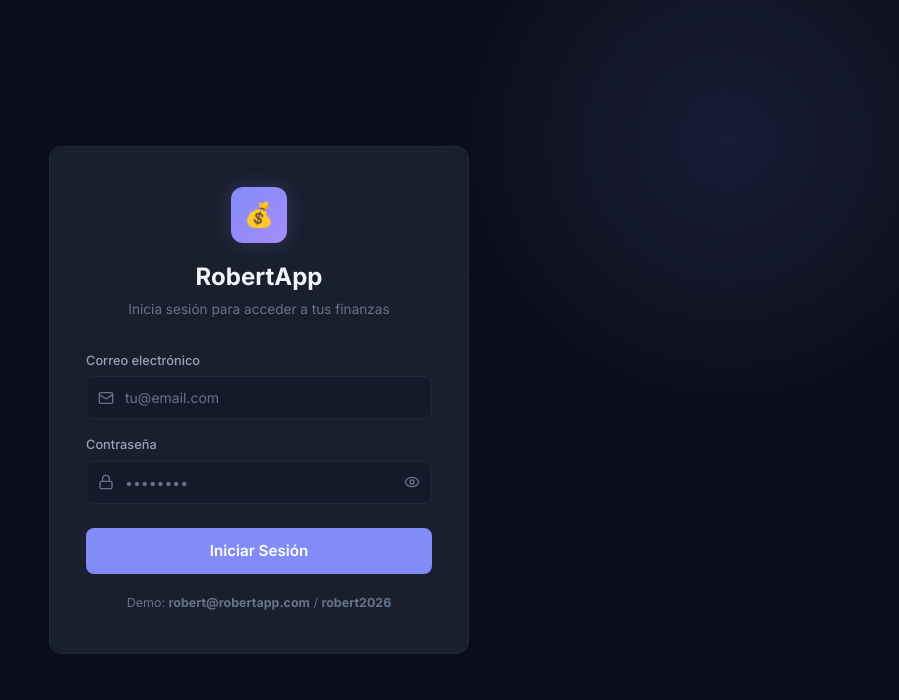
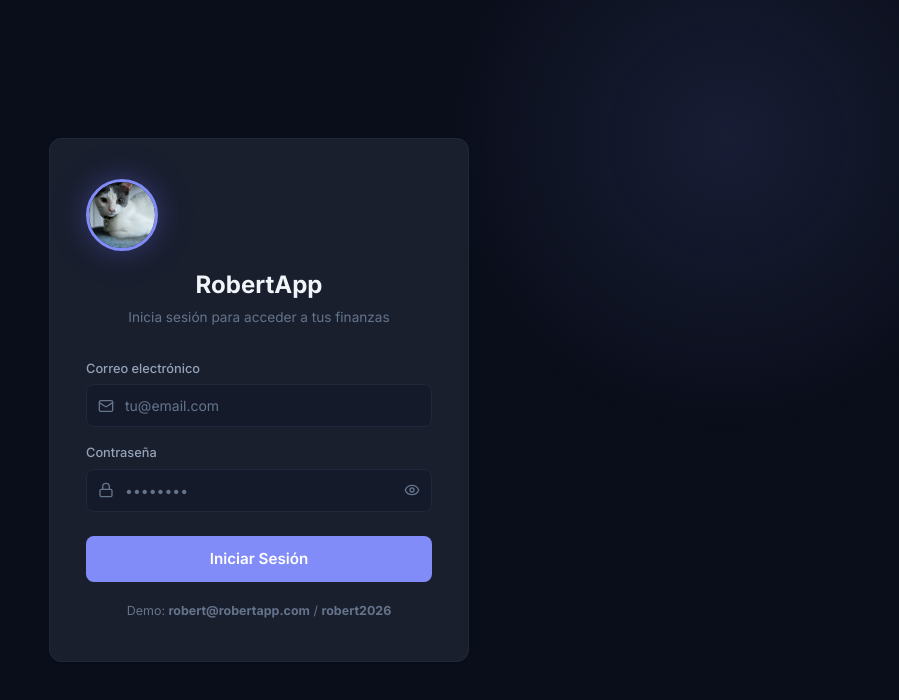
Before and after one commit to robertfenyiner/RobertApp, a React (Vite) app in the folder frontend/: page /login in a window 1280 px wide. Shown: the top 700 px of the page, without its empty margins (381-1280 px from the left). Built offline with nearby package versions, Linux system fonts and the light colour scheme.

Commit message:
feat: add cat photo to login page - circular with glow effect

```diff
--- a/frontend/src/modules/auth/LoginPage.tsx
+++ b/frontend/src/modules/auth/LoginPage.tsx
@@ -55,13 +55,14 @@ export default function LoginPage() {
       }}>
         {/* Logo */}
         <div style={{ textAlign: 'center', marginBottom: 32 }}>
-          <div style={{
-            width: 56, height: 56,
-            background: 'linear-gradient(135deg, var(--color-accent), #a78bfa)',
-            borderRadius: 'var(--radius-md)',
-            display: 'inline-flex', alignItems: 'center', justifyContent: 'center',
-            fontSize: '1.5rem', marginBottom: 16, boxShadow: 'var(--shadow-glow)',
-          }}>💰</div>
+          <img src="/logo.jpg" alt="RobertApp" style={{
+            width: 72, height: 72,
+            borderRadius: '50%',
+            objectFit: 'cover',
+            marginBottom: 16,
+            boxShadow: '0 0 24px rgba(99, 102, 241, 0.3), 0 0 48px rgba(99, 102, 241, 0.1)',
+            border: '3px solid var(--color-accent)',
+          }} />
           <h1 style={{ fontSize: '1.5rem', fontWeight: 700, color: 'var(--color-text-primary)', marginBottom: 4 }}>
             RobertApp
           </h1>
```
